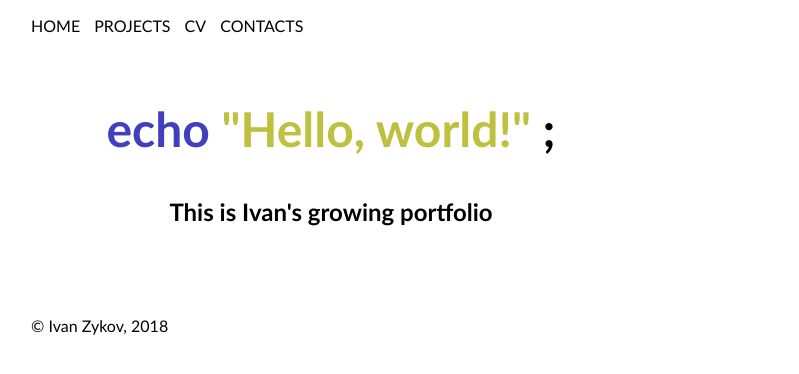
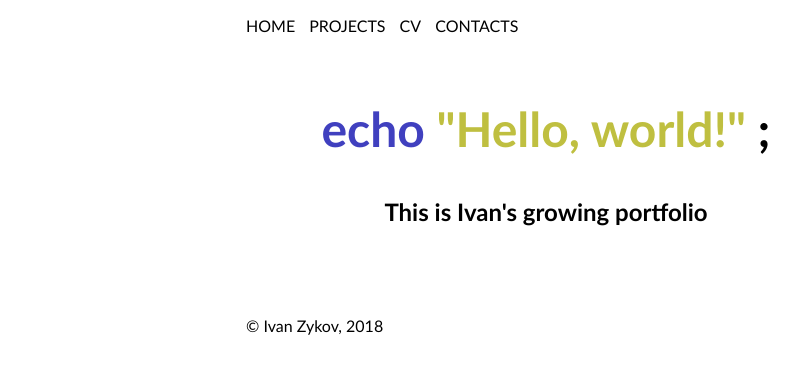
Before and after one commit to IvanZet/portfolio-website, a plain HTML site: page index.html in a window 1280 px wide. Shown: the whole page, without its empty margins (19-818 px from the left). Drawn offline with Linux system fonts and the light colour scheme.

Commit message:
Center content on the page
Also set width of body

```diff
--- a/stylesheet.css
+++ b/stylesheet.css
@@ -4,7 +4,9 @@ html {
 }
 
 body {
-	margin-left: 50px;
+	margin: 0 auto;
+	padding-left: 50px;
+	width: 800px;
 }
 
 nav {
```
